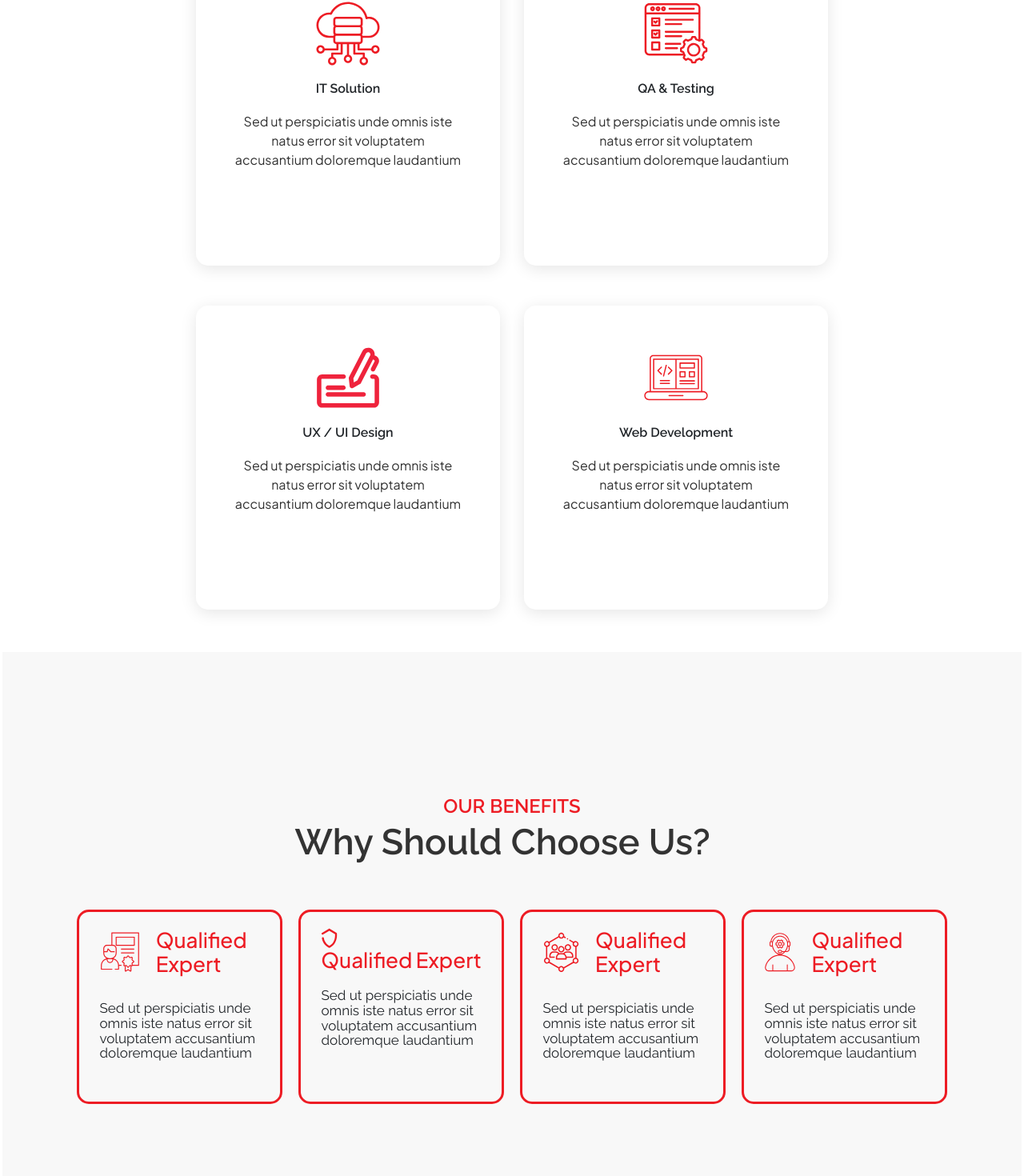
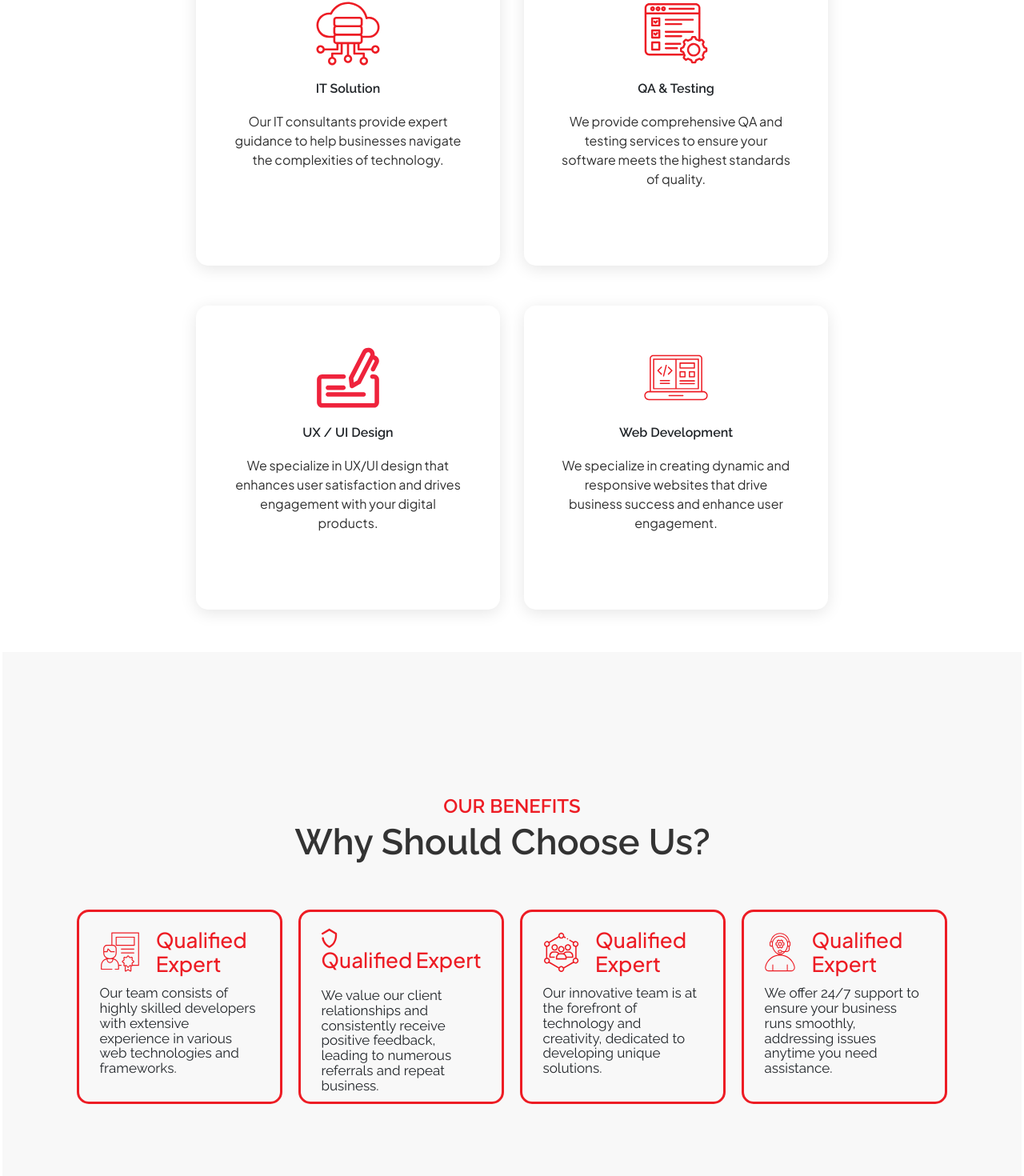
Before and after one commit to vishalvishwas01/xeltratech, a React (Vite) app: page / in a window 1280 px wide. Shown: the part 1509-2979 px from the top of the page at 80% size. Built offline with nearby package versions, Linux system fonts and the light colour scheme.

Commit message:
hero_section-fix

```diff
--- a/src/App.jsx
+++ b/src/App.jsx
@@ -29,7 +29,7 @@ function App() {
       <Wecando />
       <Development/>
       <Testimonials/>
-      {/* <Clients/> */}
+      <Clients/>
       <Footer1/>
       {/* <Footer/> */}
 
--- a/src/component/Featuredservices.jsx
+++ b/src/component/Featuredservices.jsx
@@ -22,32 +22,32 @@ function Featuredservices() {
         {
             icon:app,
             head:"App Development",
-            para:"Sed ut perspiciatis unde omnis iste natus error sit voluptatem accusantium doloremque laudantium"
+            para:"At XeltraTech, we create high-quality mobile applications tailored to your needs, ensuring a seamless user experience."
         },
         {
             icon:IT,
             head:"IT Development",
-            para:"Sed ut perspiciatis unde omnis iste natus error sit voluptatem accusantium doloremque laudantium"
+            para:"We provide comprehensive IT solutions designed to enhance efficiency, security, and growth for your business."
         },
         {
             icon:ITC,
             head:"IT Solution",
-            para:"Sed ut perspiciatis unde omnis iste natus error sit voluptatem accusantium doloremque laudantium"
+            para:"Our IT consultants provide expert guidance to help businesses navigate the complexities of technology."
         },
         {
             icon:QA,
             head:"QA & Testing",
-            para:"Sed ut perspiciatis unde omnis iste natus error sit voluptatem accusantium doloremque laudantium"
+            para:"We provide comprehensive QA and testing services to ensure your software meets the highest standards of quality."
         },
         {
             icon:UX,
             head:"UX / UI Design",
-            para:"Sed ut perspiciatis unde omnis iste natus error sit voluptatem accusantium doloremque laudantium"
+            para:"We specialize in UX/UI design that enhances user satisfaction and drives engagement with your digital products."
         },
         {
             icon:web,
             head:"Web Development",
-            para:"Sed ut perspiciatis unde omnis iste natus error sit voluptatem accusantium doloremque laudantium"
+            para:"We specialize in creating dynamic and responsive websites that drive business success and enhance user engagement."
         }
     ]
     return (
--- /dev/null
+++ b/src/component/cards/slider.jsx
@@ -0,0 +1,39 @@
+import React, { useRef, useState } from 'react';
+// Import Swiper React components
+import { Swiper, SwiperSlide } from 'swiper/react';
+
+// Import Swiper styles
+import 'swiper/css';
+import 'swiper/css/free-mode';
+import 'swiper/css/pagination';
+import './slider.css';
+
+// import required modules
+import { FreeMode, Pagination } from 'swiper/modules';
+
+export default function slider() {
+  return (
+    <>
+      <Swiper
+        slidesPerView={4}
+        spaceBetween={30}
+        freeMode={true}
+        pagination={{
+          clickable: true,
+        }}
+        modules={[FreeMode, Pagination]}
+        className="mySwiper"
+      >
+        <SwiperSlide>Slide 1</SwiperSlide>
+        <SwiperSlide>Slide 2</SwiperSlide>
+        <SwiperSlide>Slide 3</SwiperSlide>
+        <SwiperSlide>Slide 4</SwiperSlide>
+        <SwiperSlide>Slide 5</SwiperSlide>
+        <SwiperSlide>Slide 6</SwiperSlide>
+        <SwiperSlide>Slide 7</SwiperSlide>
+        <SwiperSlide>Slide 8</SwiperSlide>
+        <SwiperSlide>Slide 9</SwiperSlide>
+      </Swiper>
+    </>
+  );
+}
--- a/src/component/chooseus.jsx
+++ b/src/component/chooseus.jsx
@@ -28,28 +28,28 @@ function chooseus() {
                                         <div>
                                         <img src={qualified}/> <div className="qualified-expert">Qualified Expert</div>
                                         </div>
-                                        <div className="qualified-expert-text">Sed ut perspiciatis unde omnis iste natus error sit voluptatem accusantium doloremque laudantium</div>
+                                        <div className="qualified-expert-text">Our team consists of highly skilled developers with extensive experience in various web technologies and frameworks.</div>
                                     </li>
 
                                     <li className="highly-recommended-box">
                                         <div>
                                         <img src={shield}/> <div className="highly-recommended">Qualified Expert</div>
                                         </div>
-                                        <div className="highly-recommended-text">Sed ut perspiciatis unde omnis iste natus error sit voluptatem accusantium doloremque laudantium</div>
+                                        <div className="highly-recommended-text">We value our client relationships and consistently receive positive feedback, leading to numerous referrals and repeat business.</div>
                                     </li>
 
                                     <li className="qualified-box">
                                     <div>
                                         <img src={innovative}/> <div className="qualified-expert">Qualified Expert</div>
                                         </div>
-                                        <div className="qualified-expert-text">Sed ut perspiciatis unde omnis iste natus error sit voluptatem accusantium doloremque laudantium</div>
+                                        <div className="qualified-expert-text">Our innovative team is at the forefront of technology and creativity, dedicated to developing unique solutions.</div>
                                     </li>
 
                                     <li className="qualified-box">
                                     <div>
                                         <img src={support}/> <div className="qualified-expert">Qualified Expert</div>
                                         </div>
-                                        <div className="qualified-expert-text">Sed ut perspiciatis unde omnis iste natus error sit voluptatem accusantium doloremque laudantium</div>
+                                        <div className="qualified-expert-text">We offer 24/7 support to ensure your business runs smoothly, addressing issues anytime you need assistance.</div>
                                     </li>
                                 </ul>
                             </div>
--- a/src/component/clients.css
+++ b/src/component/clients.css
@@ -39,9 +39,10 @@
 }
 
 .clients-list{
-    width: screen;
+    width: 70%;
     height: 100px;
     flex-wrap: wrap;
+    border: 2px solid red;
 }
 
 .clients-list ul{
--- a/src/component/clients.jsx
+++ b/src/component/clients.jsx
@@ -1,32 +1,24 @@
-import React, { useRef, useState } from 'react';
-// Import Swiper React components
-import { Swiper, SwiperSlide } from 'swiper/react';
-// Import Swiper styles
-import 'swiper/css';
-import 'swiper/css/scrollbar';
-
-// import required modules
-import { Scrollbar } from 'swiper/modules';
-
 import './clients.css'
 import architect from './images/architect.png'
 import aurora from './images/aurora.png'
 import connection from './images/connection.png'
 import domo from './images/domo.png'
 import marine from './images/marine.png'
+import Slider from './cards/slider'
 
 function clients() {
   return (
     <div className='clients-body'>
       <div className='clients-heading1'>Clients<span>Our Clients</span></div>
       <div className='clients-list'>
-        <ul>
+        <Slider/>
+        {/* <ul>
             <li><img src={architect}/></li>
             <li><img src={aurora}/></li>
             <li><img src={connection}/></li>
             <li><img src={domo}/></li>
             <li><img src={marine}/></li>
-        </ul>
+        </ul> */}
       </div>
     </div>
 
--- a/src/component/header.css
+++ b/src/component/header.css
@@ -109,10 +109,21 @@
 
 .navmenu-latest{
     height: 45px;
-    width: 1000px;
-    margin-right: -500px;
+    width: 70%;
+    margin-right: -700px;
+}
 
+@media (max-width:1750px){
+    .navmenu-latest{
+        margin-right: -500px;
+    }
+}
 
+@media (max-width:1630px){
+    .navmenu-latest{
+        margin-right: -300px;
+        width: 80%;
+    }
 }
 
 .menu1{
```
Also changed, not shown: src/component/cards/slider.css (added).
